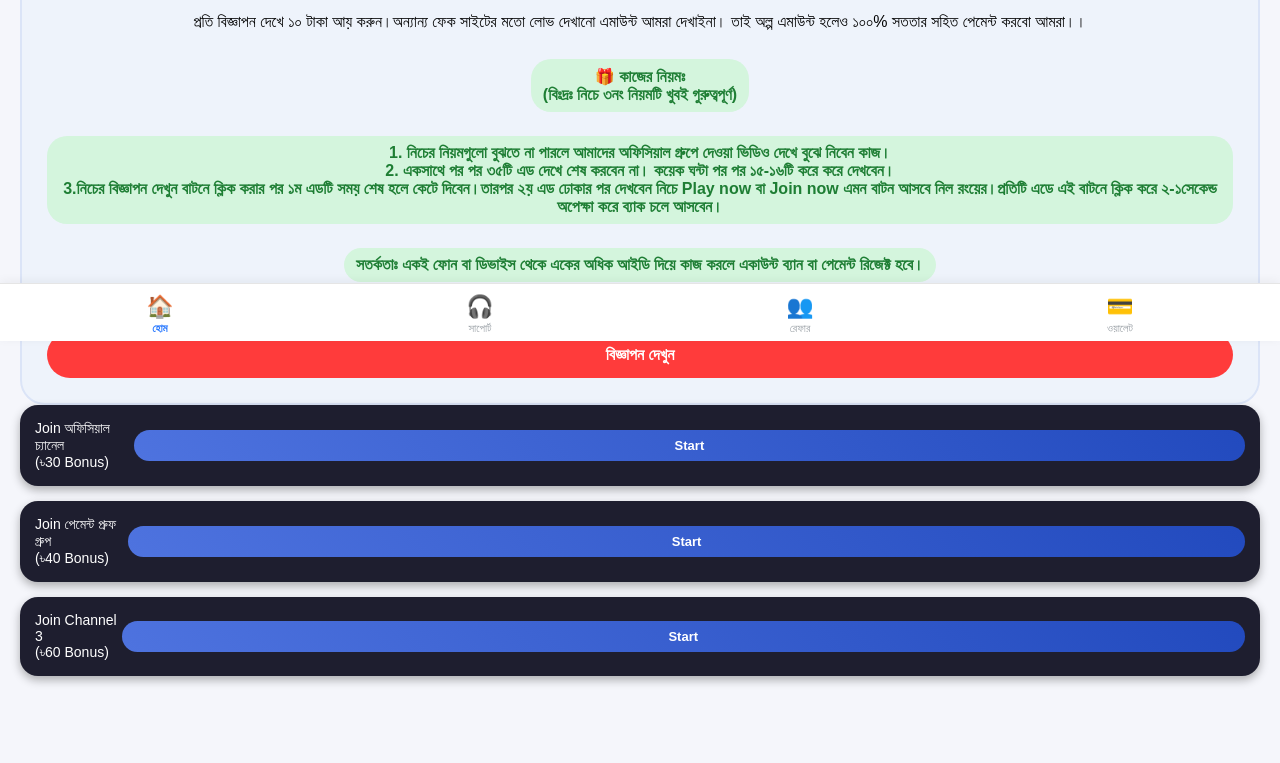
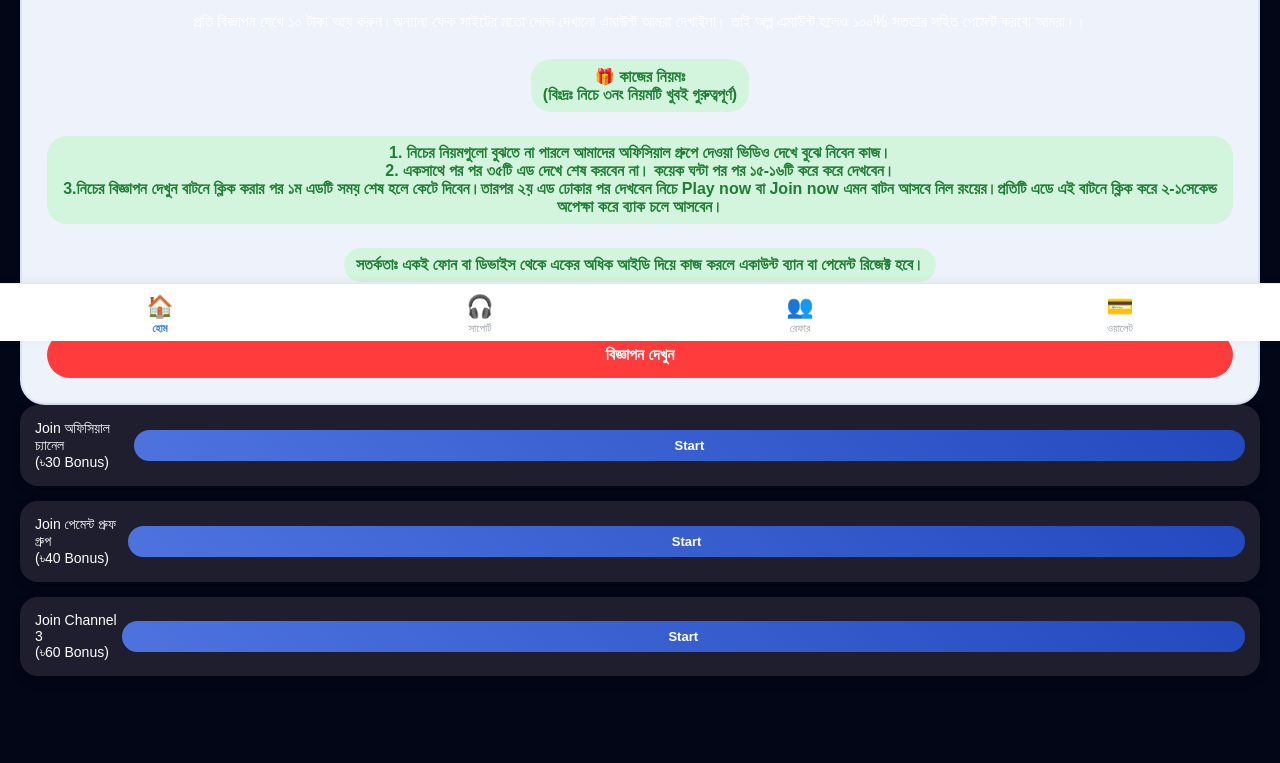
Before and after one commit to 444286/tg-earn-pro, a website: page public/index.html in a window 1280 px wide. Shown: the part 459-1222 px from the top of the page. Drawn offline with Linux system fonts and the light colour scheme; a script that the page names is missing.

Commit message:
Update style.css

```diff
--- a/public/style.css
+++ b/public/style.css
@@ -1,7 +1,8 @@
 body{
   margin:0;
   font-family:Arial, sans-serif;
-  background:#f5f6fb;
+  background:#020617;
+  color:white;
 }
 
 /* ===== HEADER GRADIENT ===== */
```
